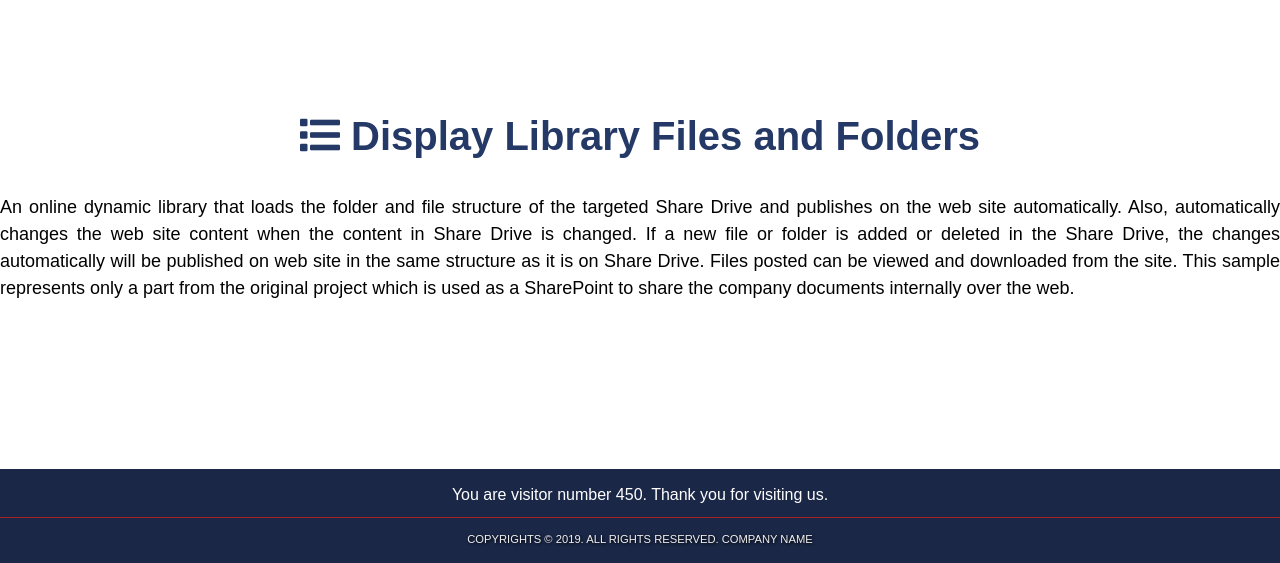
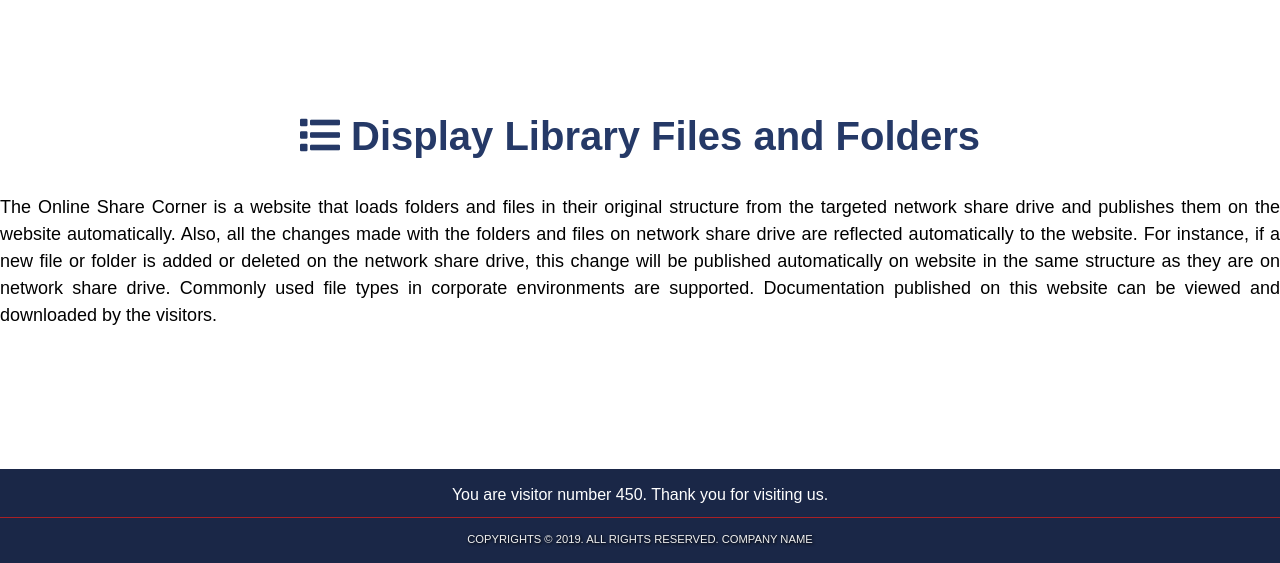
Before and after one commit to veli-rexhepi/OnlineShareCorner, a PHP site: page / in a window 1280 px wide. Shown: the part 237-800 px from the top of the page. Run offline with PHP 8.4, Linux system fonts and the light colour scheme; data comes from the database, SQL or seed files in the repository.

Commit message:
Update index.php

```diff
--- a/index.php
+++ b/index.php
@@ -4,7 +4,7 @@
 
     $rootDirectory = "/Library/";
     $setSessionname = 'testSession';
-    $setpageTitle = 'Library Conntent';
+    $setpageTitle = 'Share Corner Conntent';
 
 ?>
 
@@ -35,14 +35,14 @@
                 </a>
 
                 <p class='description'>
-                    An online dynamic library that loads the folder and file structure of the targeted
-                    Share Drive and publishes on the web site automatically. Also, automatically changes
-                    the web site content when the content in Share Drive is changed. If a new file or
-                    folder is added or deleted in the Share Drive, the changes automatically will be
-                    published on web site in the same structure as it is on Share Drive. Files posted
-                    can be viewed and downloaded from the site. This sample represents only a part from
-                    the original project which is used as a SharePoint to share the company documents
-                    internally over the web.
+                    The Online Share Corner is a website that loads folders and files in their original
+                    structure from the targeted network share drive and publishes them on the website
+                    automatically. Also, all the changes made with the folders and files on network share
+                    drive are reflected automatically to the website. For instance, if a new file or folder
+                    is added or deleted on the network share drive, this change will be published automatically
+                    on website in the same structure as they are on network share drive. Commonly used file
+                    types in corporate environments are supported. Documentation published on this website
+                    can be viewed and downloaded by the visitors.
                 </p>
             </article>
 
```
